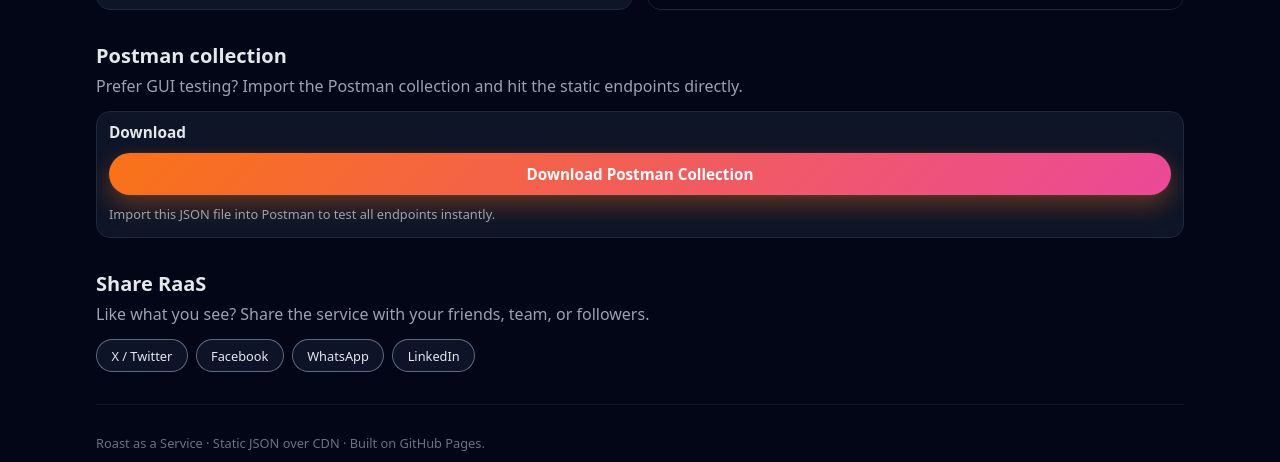
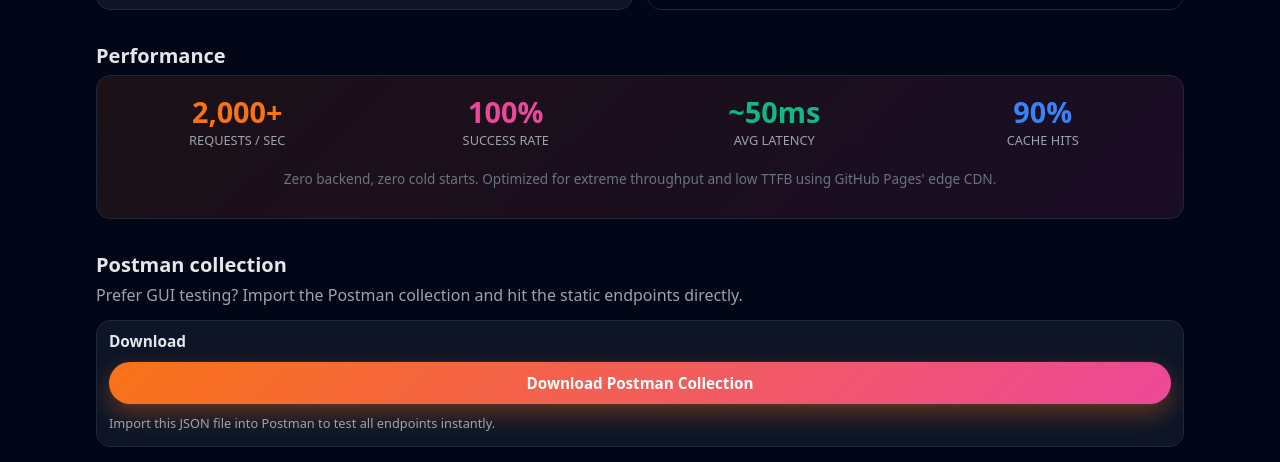
Before and after one commit to Maijied/roast-as-a-service, a website: page index.html in a window 1280 px wide. Shown: the part 1383-1845 px from the top of the page. Drawn offline with Linux system fonts and the light colour scheme.

Commit message:
Update docs with peak performance benchmark (2,000+ RPS)

```diff
--- a/index.html
+++ b/index.html
@@ -188,6 +188,42 @@ async function getRandomRoast(lang = 'en') {
             </section>
 
             <section class="section">
+                <h2>Performance</h2>
+                <div class="code-card"
+                    style="background: linear-gradient(135deg, rgba(249,115,22,0.1), rgba(236,72,153,0.1)); border: 1px solid var(--border-subtle);">
+                    <div style="padding: 16px;">
+                        <div
+                            style="display: grid; grid-template-columns: repeat(auto-fit, minmax(140px, 1fr)); gap: 20px; text-align: center;">
+                            <div>
+                                <div style="font-size: 1.8rem; font-weight: 800; color: var(--accent);">2,000+</div>
+                                <div style="font-size: 0.8rem; text-transform: uppercase; color: var(--text-muted);">
+                                    Requests / Sec</div>
+                            </div>
+                            <div>
+                                <div style="font-size: 1.8rem; font-weight: 800; color: var(--accent-2);">100%</div>
+                                <div style="font-size: 0.8rem; text-transform: uppercase; color: var(--text-muted);">
+                                    Success Rate</div>
+                            </div>
+                            <div>
+                                <div style="font-size: 1.8rem; font-weight: 800; color: #10b981;">~50ms</div>
+                                <div style="font-size: 0.8rem; text-transform: uppercase; color: var(--text-muted);">Avg
+                                    Latency</div>
+                            </div>
+                            <div>
+                                <div style="font-size: 1.8rem; font-weight: 800; color: #3b82f6;">90%</div>
+                                <div style="font-size: 0.8rem; text-transform: uppercase; color: var(--text-muted);">
+                                    Cache Hits</div>
+                            </div>
+                        </div>
+                        <p style="font-size: 0.85rem; margin-top: 20px; color: var(--text-soft); text-align: center;">
+                            Zero backend, zero cold starts. Optimized for extreme throughput and low TTFB using GitHub
+                            Pages' edge CDN.
+                        </p>
+                    </div>
+                </div>
+            </section>
+
+            <section class="section">
                 <h2>Postman collection</h2>
                 <p>
                     Prefer GUI testing? Import the Postman collection and hit the static endpoints directly.
```
Also changed, not shown: load_test.js (added, +72 -0 lines), README.md.
